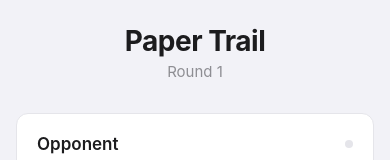
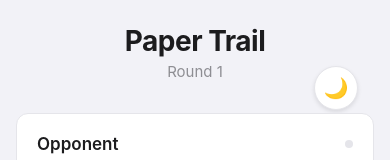
Before and after one commit to redhotchillipuppers/PaperTrail, a React Native app: screen / in a window 390 px wide. Shown: the top 160 px of the page. Built offline with nearby package versions, Linux system fonts and the light colour scheme.

Commit message:
Added dark mode to banner and tab selector

```diff
--- a/App.js
+++ b/App.js
@@ -1,13 +1,15 @@
 import React from 'react';
 import { StatusBar } from 'expo-status-bar';
 import { SafeAreaView } from 'react-native';
+import { ThemeProvider, useTheme } from './contexts/ThemeContext';
 import { useGameLogic } from './hooks/useGameLogic';
 import { GameScreen } from './components/game/GameScreen';
 import { AnalysisScreen } from './components/analysis/AnalysisScreen';
 import { SimulatorScreen } from './components/simulator/SimulatorScreen';
 import { TabBar } from './components/shared/TabBar';
 
-const PaperTrail = () => {
+const PaperTrailContent = () => {
+  const { theme } = useTheme();
   const gameLogic = useGameLogic();
   const {
     activeTab,
@@ -65,7 +67,7 @@ const PaperTrail = () => {
   };
 
   return (
-    <SafeAreaView style={{ flex: 1, backgroundColor: '#F2F2F7' }}>
+    <SafeAreaView style={{ flex: 1, backgroundColor: theme.background }}>
       <StatusBar style="auto" />
 
       {renderScreen()}
@@ -75,4 +77,12 @@ const PaperTrail = () => {
   );
 };
 
+const PaperTrail = () => {
+  return (
+    <ThemeProvider>
+      <PaperTrailContent />
+    </ThemeProvider>
+  );
+};
+
 export default PaperTrail;
--- a/components/shared/Header.js
+++ b/components/shared/Header.js
@@ -1,12 +1,18 @@
 import React from 'react';
 import { View, Text } from 'react-native';
+import { useTheme } from '../../contexts/ThemeContext';
+import { ThemeToggleButton } from './ThemeToggleButton';
 
-export const Header = ({ title, subtitle }) => (
+export const Header = ({ title, subtitle }) => {
+  const { theme } = useTheme();
+
+  return (
     <View style={{ alignItems: 'center', marginBottom: 32, paddingTop: 8 }}>
+      <ThemeToggleButton />
       <Text style={{
         fontSize: 28,
         fontWeight: '700',
-      color: '#1C1C1E',
+        color: theme.primaryText,
         marginBottom: 4,
         letterSpacing: -0.5
       }}>
@@ -15,7 +21,7 @@ export const Header = ({ title, subtitle }) => (
       {subtitle && (
         <Text style={{
           fontSize: 15,
-        color: '#8E8E93',
+          color: theme.secondaryText,
           fontWeight: '400'
         }}>
           {subtitle}
@@ -23,5 +29,6 @@ export const Header = ({ title, subtitle }) => (
       )}
     </View>
   );
+};
 
 export default Header;
--- a/components/shared/TabBar.js
+++ b/components/shared/TabBar.js
@@ -1,7 +1,9 @@
 import React from 'react';
 import { View, Text, TouchableOpacity } from 'react-native';
+import { useTheme } from '../../contexts/ThemeContext';
 
 export const TabBar = ({ activeTab, setActiveTab }) => {
+  const { theme } = useTheme();
   const tabs = [
     { id: 'game', label: 'Game', icon: '🎯' },
     { id: 'analysis', label: 'Analysis', icon: '📊' },
@@ -11,9 +13,9 @@ export const TabBar = ({ activeTab, setActiveTab }) => {
   return (
     <View style={{
       flexDirection: 'row',
-      backgroundColor: '#FFFFFF',
+      backgroundColor: theme.tabBarBackground,
       borderTopWidth: 1,
-      borderTopColor: '#E5E5EA'
+      borderTopColor: theme.tabBarBorder
     }}>
       {tabs.map(tab => (
         <TouchableOpacity
@@ -36,7 +38,7 @@ export const TabBar = ({ activeTab, setActiveTab }) => {
           <Text style={{
             fontSize: 10,
             fontWeight: '500',
-            color: activeTab === tab.id ? '#007AFF' : '#8E8E93'
+            color: activeTab === tab.id ? theme.accent : theme.secondaryText
           }}>
             {tab.label}
           </Text>
--- /dev/null
+++ b/components/shared/ThemeToggleButton.js
@@ -0,0 +1,37 @@
+import React from 'react';
+import { TouchableOpacity, Text } from 'react-native';
+import { useTheme } from '../../contexts/ThemeContext';
+
+export const ThemeToggleButton = () => {
+  const { theme, isDarkMode, toggleTheme } = useTheme();
+
+  return (
+    <TouchableOpacity
+      onPress={toggleTheme}
+      style={{
+        position: 'absolute',
+        top: 50,
+        right: 16,
+        width: 44,
+        height: 44,
+        borderRadius: 22,
+        backgroundColor: theme.cardBackground,
+        borderWidth: 1,
+        borderColor: theme.cardBorder,
+        alignItems: 'center',
+        justifyContent: 'center',
+        shadowColor: theme.shadow,
+        shadowOffset: { width: 0, height: 2 },
+        shadowOpacity: 0.1,
+        shadowRadius: 4,
+        elevation: 3
+      }}
+    >
+      <Text style={{ fontSize: 20 }}>
+        {isDarkMode ? '☀️' : '🌙'}
+      </Text>
+    </TouchableOpacity>
+  );
+};
+
+export default ThemeToggleButton;
--- /dev/null
+++ b/contexts/ThemeContext.js
@@ -0,0 +1,61 @@
+import React, { createContext, useContext, useState } from 'react';
+
+const ThemeContext = createContext();
+
+export const useTheme = () => {
+  const context = useContext(ThemeContext);
+  if (!context) {
+    throw new Error('useTheme must be used within a ThemeProvider');
+  }
+  return context;
+};
+
+export const lightTheme = {
+  background: '#F2F2F7',
+  cardBackground: '#FFFFFF',
+  cardBorder: '#E5E5EA',
+  primaryText: '#1C1C1E',
+  secondaryText: '#8E8E93',
+  accent: '#007AFF',
+  success: '#34C759',
+  separator: '#F2F2F7',
+  tabBarBackground: '#FFFFFF',
+  tabBarBorder: '#E5E5EA',
+  selectedBackground: '#F0F9FF',
+  buttonDisabled: '#E5E5EA',
+  shadow: '#000'
+};
+
+export const darkTheme = {
+  background: '#000000',
+  cardBackground: '#1C1C1E',
+  cardBorder: '#38383A',
+  primaryText: '#FFFFFF',
+  secondaryText: '#8E8E93',
+  accent: '#007AFF',
+  success: '#34C759',
+  separator: '#38383A',
+  tabBarBackground: '#1C1C1E',
+  tabBarBorder: '#38383A',
+  selectedBackground: '#1E3A5F',
+  buttonDisabled: '#38383A',
+  shadow: '#000'
+};
+
+export const ThemeProvider = ({ children }) => {
+  const [isDarkMode, setIsDarkMode] = useState(false);
+
+  const theme = isDarkMode ? darkTheme : lightTheme;
+
+  const toggleTheme = () => {
+    setIsDarkMode(!isDarkMode);
+  };
+
+  return (
+    <ThemeContext.Provider value={{ theme, isDarkMode, toggleTheme }}>
+      {children}
+    </ThemeContext.Provider>
+  );
+};
+
+export default ThemeContext;
```
Lines whose indentation alone changed are shown as unchanged.
